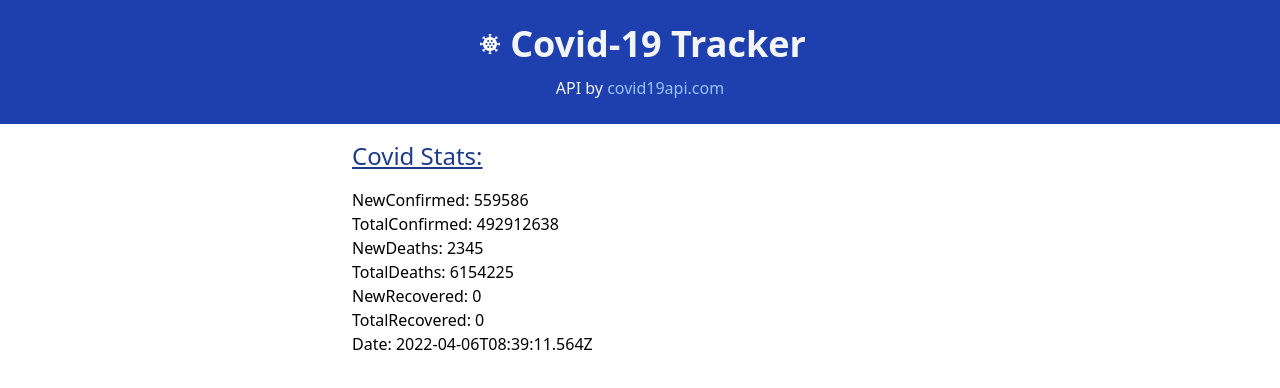
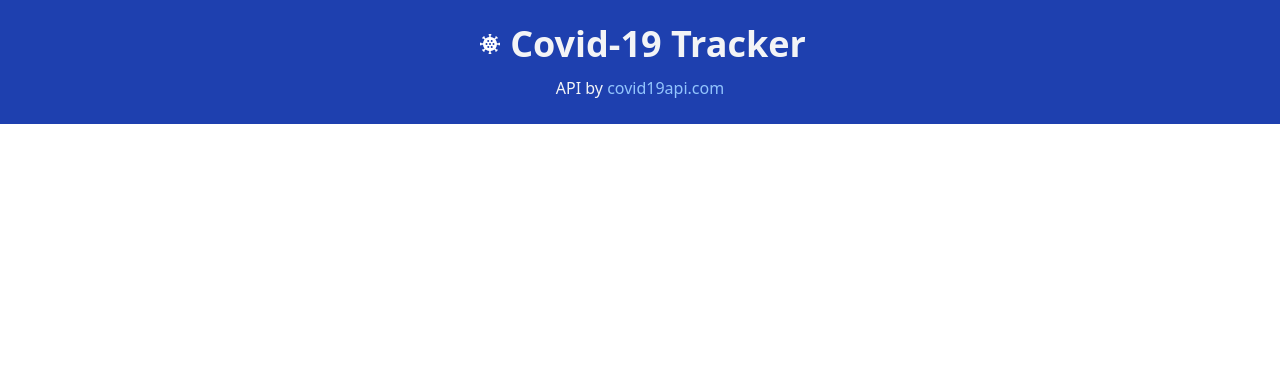
Before and after one commit to devmor-j/covid-tracker, a Vue app: page / in a window 1280 px wide. Shown: the top 388 px of the page. Built offline with nearby package versions, Linux system fonts and the light colour scheme.

Commit message:
Finish html template for loadings

```diff
--- a/src/pages/index.vue
+++ b/src/pages/index.vue
@@ -65,7 +65,7 @@ export default {
 
 <template>
   <section class="max-w-xl mx-auto py-4 space-y-4">
-    <h1 class="text-2xl text-blue-900 underline">Covid Stats:</h1>
+    <!-- loading icon svg -->
     <Icon
       v-if="loading"
       loading-text="true"
@@ -73,6 +73,7 @@ export default {
       class="w-20 mx-auto mt-16"
     />
 
+    <!-- 5 sec timeout message -->
     <div v-if="fetchTimeout" class="flex justify-between items-center">
       <div class="italic font-semibold">
         <p>This shouldn't take this long! Your connection is slow or unstable.</p>
@@ -85,9 +86,5 @@ export default {
         class="border-2 border-blue-800 font-semibold p-1 text-sm rounded-lg hover:bg-slate-200 transition"
       >Refresh page</button>
     </div>
-
-    <ul>
-      <li v-for="(value, key, index) in covidStats" :key="index">{{ key }}: {{ value }}</li>
-    </ul>
   </section>
 </template>
```
